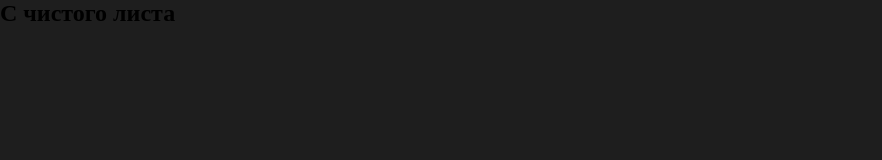
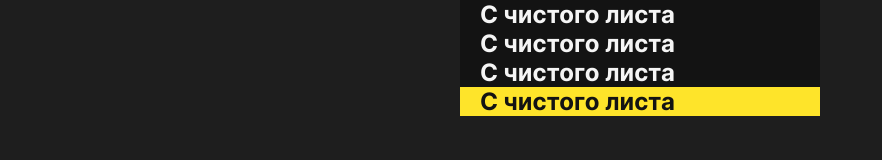
Before and after one commit to IlyaZabolotny/s-chistogo-lista, a plain HTML site: page index.html in a window 1280 px wide. Shown: the whole page, without its empty margins (0-882 px from the left). Drawn offline with Linux system fonts and the light colour scheme.

Commit message:
highlighted base sections: header, body, footer

```diff
--- a/index.html
+++ b/index.html
@@ -7,14 +7,23 @@
     <link rel="stylesheet" href="./styles/style.css">
   </head>
   <body>
-    <header>
+    <header class="content-section content-section_theme_dark header">
     </header>
     <main>
-        <section>
+        <section class="content-section content-section_theme_dark cover">
             <h1>С чистого листа</h1>
         </section>
+        <section class="content-section content-section_theme_dark intro">
+          <h1>С чистого листа</h1>
+        </section>
+        <section class="content-section content-section_theme_dark reasons">
+          <h1>С чистого листа</h1>
+        </section>
+        <section class="content-section content-section_theme_bright how-to">
+          <h1>С чистого листа</h1>
+        </section>
     </main>
-    <footer>
+    <footer class="content-section footer content-section_theme_dark">
     </footer>
   </body>
 </html>
--- a/styles/style.css
+++ b/styles/style.css
@@ -11,5 +11,26 @@ ol,
 blockquote {
   margin: 0;
   padding: 0;
+}
+
+body {
+  font-family: "Inter";
   background-color: #1e1e1e;
 }
+
+.content-section {
+  box-sizing: border-box;
+  width: 360px;
+  margin: 0 auto;
+  padding: 0 20px;
+}
+
+.content-section_theme_dark {
+  background-color: #131313;
+  color: #f5f5f5;
+}
+
+.content-section_theme_bright {
+  background-color: #fee42a;
+  color: #131313;
+}
```
